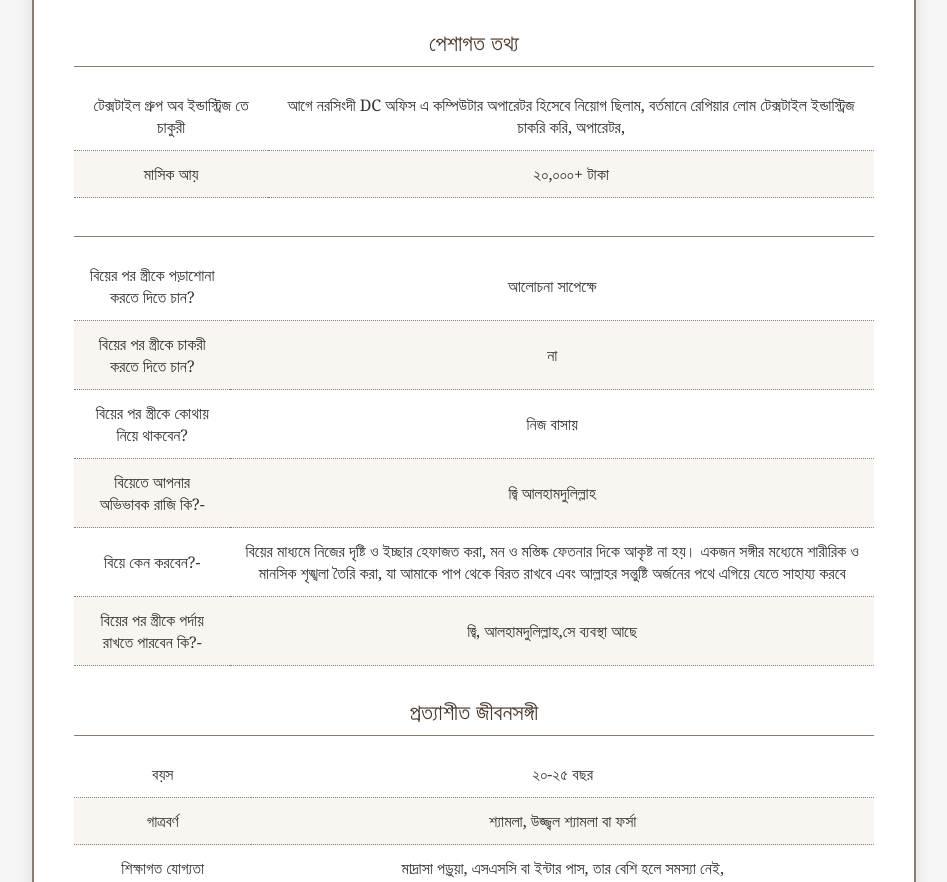
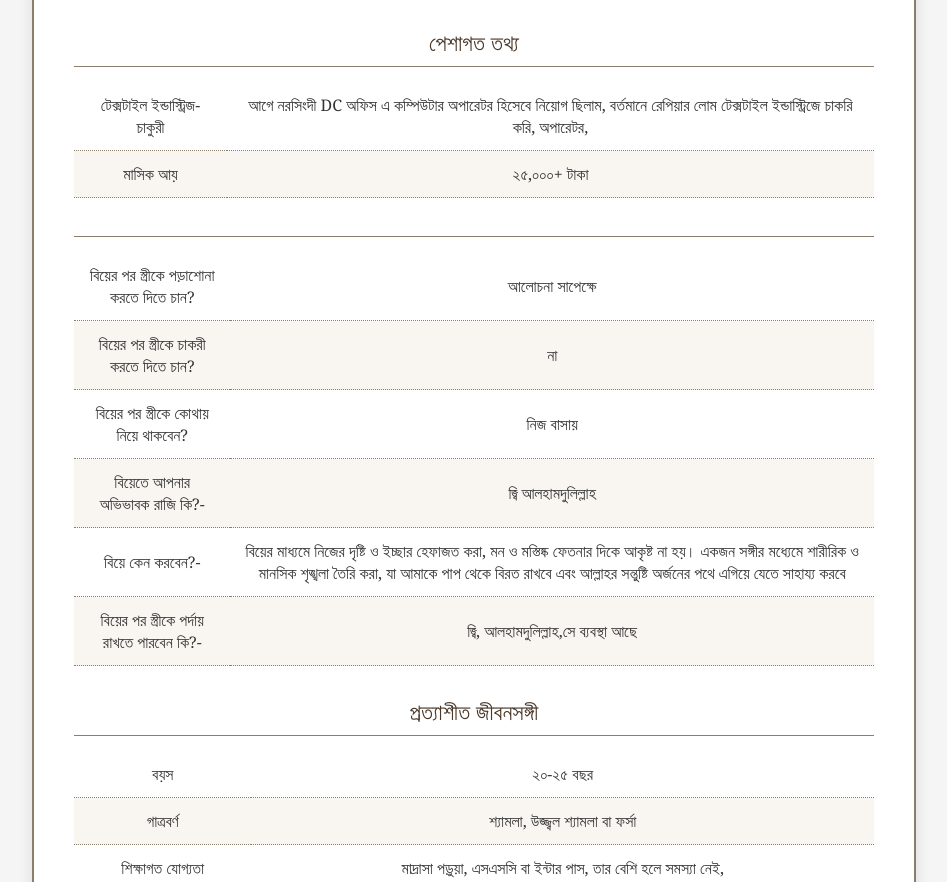
Before and after one commit to hsahnaf/Bio-data, a plain HTML site: page index.html in a window 1280 px wide. Shown: the part 3122-4004 px from the top of the page, without its empty margins (166-1113 px from the left). Drawn offline with Linux system fonts and the light colour scheme.

Commit message:
Update index.html

```diff
--- a/index.html
+++ b/index.html
@@ -176,8 +176,8 @@
         <!-- পেশাগত তথ্য -->
         <div class="section-title">পেশাগত তথ্য</div>
         <table>
-            <tr><td>টেক্সটাইল গ্রুপ অব ইন্ডাস্ট্রিজ তে চাকুরী </td><td>আগে নরসিংদী DC অফিস এ কম্পিউটার অপারেটর হিসেবে নিয়োগ ছিলাম, বর্তমানে রেপিয়ার লোম টেক্সটাইল ইন্ডাস্ট্রিজ চাকরি করি, অপারেটর,</td></tr>
-            <tr><td>মাসিক আয়</td><td>২০,০০০+ টাকা</td></tr>
+            <tr><td>টেক্সটাইল ইন্ডাস্ট্রিজ- চাকুরী </td><td>আগে নরসিংদী DC অফিস এ কম্পিউটার অপারেটর হিসেবে নিয়োগ ছিলাম, বর্তমানে রেপিয়ার লোম টেক্সটাইল ইন্ডাস্ট্রিজে চাকরি করি, অপারেটর,</td></tr>
+            <tr><td>মাসিক আয়</td><td>২৫,০০০+ টাকা</td></tr>
         </table>
 
         <!-- বিয়ের পরিকল্পনা -->
```
